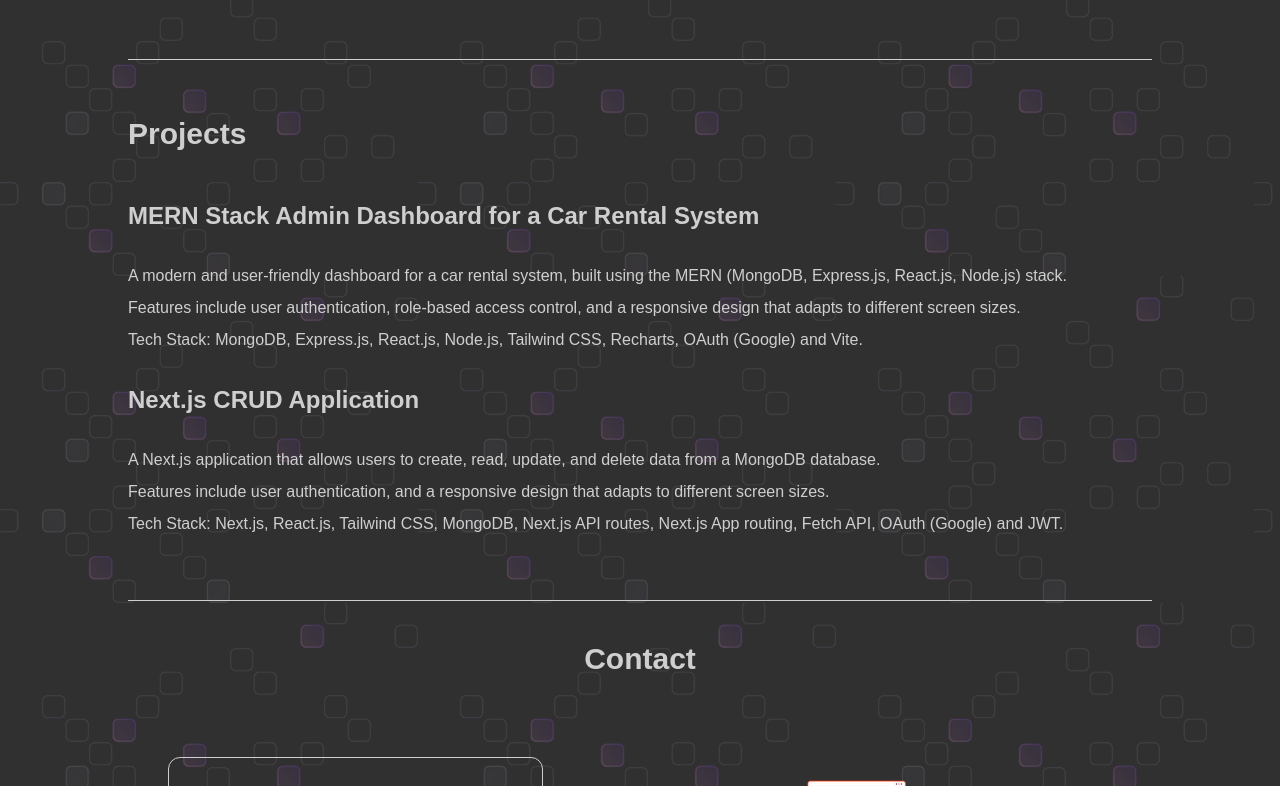
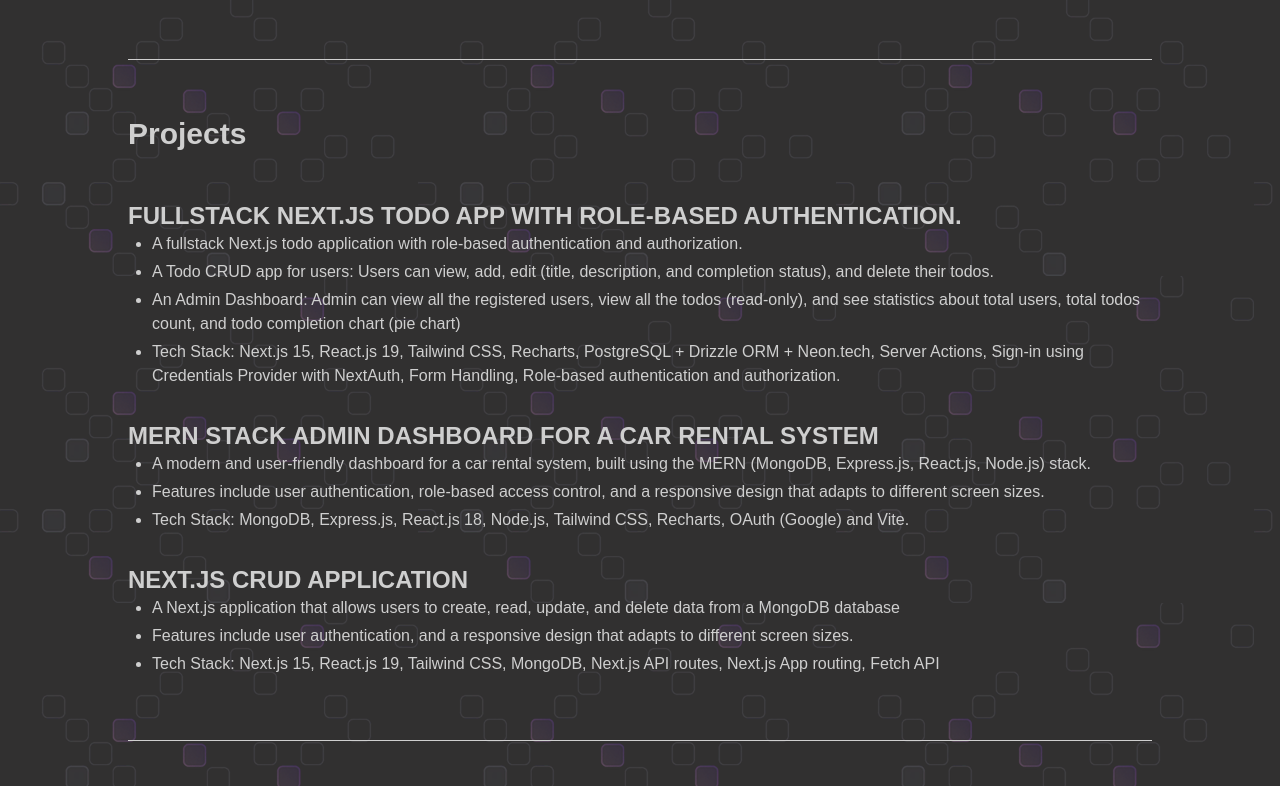
Before and after one commit to ravikiranprk/portfolio-nextjs, a Next.js app: page / in a window 1280 px wide. Shown: the part 2994-3780 px from the top of the page. Built offline with nearby package versions, Linux system fonts and the light colour scheme.

Commit message:
updated prject section

```diff
--- /dev/null
+++ b/components/Cards/ProjectCard.jsx
@@ -0,0 +1,12 @@
+export default function ProjectCard({ title, listItems }) {
+    return (
+        <>
+            <h2 className="text-2xl font-bold uppercase">{title}</h2>
+            <ul className="flex flex-col gap-1 list-disc ml-6">
+                {listItems.map((item, index) => {
+                    return <li key={index}>{item}</li>
+                })}
+            </ul>
+        </>
+    )
+}
--- a/components/Projects.tsx
+++ b/components/Projects.tsx
@@ -1,19 +1,17 @@
+import { projects } from "@/lib/projectsData";
+import ProjectCard from "./Cards/ProjectCard";
+
 export default function Projects() {
     return (
         <section id="projects" className="mt-14 mb-16 flex flex-col gap-8">
             <h2 className='text-3xl font-bold mb-4'>Projects</h2>
-            <h2 className='text-2xl font-bold'>MERN Stack Admin Dashboard for a Car Rental System</h2>
-            <ul className='flex flex-col gap-2'>
-                <li>A modern and user-friendly dashboard for a car rental system, built using the MERN (MongoDB, Express.js, React.js, Node.js) stack.</li>
-                <li>Features include user authentication, role-based access control, and a responsive design that adapts to different screen sizes.</li>
-                <li>Tech Stack: MongoDB, Express.js, React.js, Node.js, Tailwind CSS, Recharts, OAuth (Google) and Vite.</li>
-            </ul>
-            <h2 className='text-2xl font-bold'>Next.js CRUD Application</h2>
-            <ul className='flex flex-col gap-2'>
-                <li>A Next.js application that allows users to create, read, update, and delete data from a MongoDB database.</li>
-                <li>Features include user authentication, and a responsive design that adapts to different screen sizes.</li>
-                <li>Tech Stack: Next.js, React.js, Tailwind CSS, MongoDB, Next.js API routes, Next.js App routing, Fetch API, OAuth (Google) and JWT.</li>
-            </ul>
+            {projects.map((project, index) => {
+                return (
+                    <div key={index}>
+                        <ProjectCard title={project.title} listItems={project.listItems} />
+                    </div>
+                )
+            })}
         </section>
     )
 }
--- /dev/null
+++ b/lib/projectsData.js
@@ -0,0 +1,27 @@
+const project1 = {
+    title: "Fullstack Next.js Todo App with Role-based authentication.",
+    listItems: [
+        "A fullstack Next.js todo application with role-based authentication and authorization.",
+        "A Todo CRUD app for users: Users can view, add, edit (title, description, and completion status), and delete their todos. ",
+        "An Admin Dashboard: Admin can view all the registered users, view all the todos (read-only), and see statistics about total users, total todos count, and todo completion chart (pie chart)",
+        "Tech Stack: Next.js 15, React.js 19, Tailwind CSS, Recharts, PostgreSQL + Drizzle ORM + Neon.tech, Server Actions, Sign-in using Credentials Provider with NextAuth, Form Handling, Role-based authentication and authorization.",
+    ]
+}
+const project2 = {
+    title: "MERN Stack Admin Dashboard for a Car Rental System",
+    listItems: [
+        "A modern and user-friendly dashboard for a car rental system, built using the MERN (MongoDB, Express.js, React.js, Node.js) stack.",
+        "Features include user authentication, role-based access control, and a responsive design that adapts to different screen sizes.",
+        "Tech Stack: MongoDB, Express.js, React.js 18, Node.js, Tailwind CSS, Recharts, OAuth (Google) and Vite.",
+    ]
+}
+const project3 = {
+    title: "Next.js CRUD application",
+    listItems: [
+        "A Next.js application that allows users to create, read, update, and delete data from a MongoDB database",
+        "Features include user authentication, and a responsive design that adapts to different screen sizes.",
+        "Tech Stack: Next.js 15, React.js 19, Tailwind CSS, MongoDB, Next.js API routes, Next.js App routing, Fetch API",
+    ]
+}
+
+export const projects = [project1, project2, project3]
```
